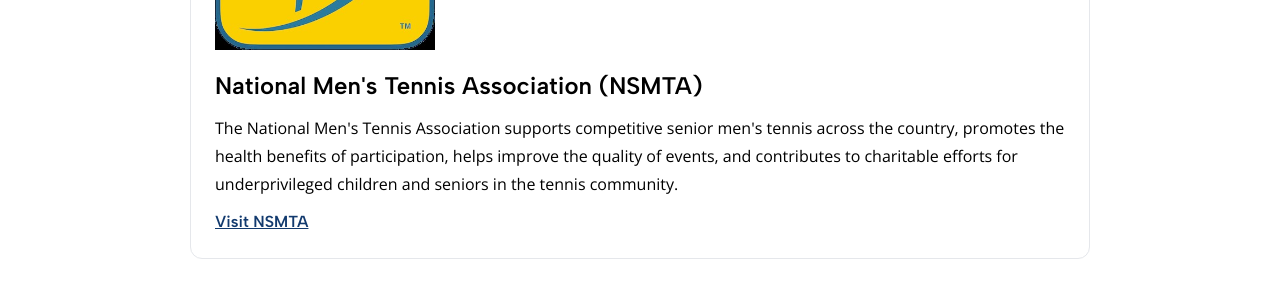
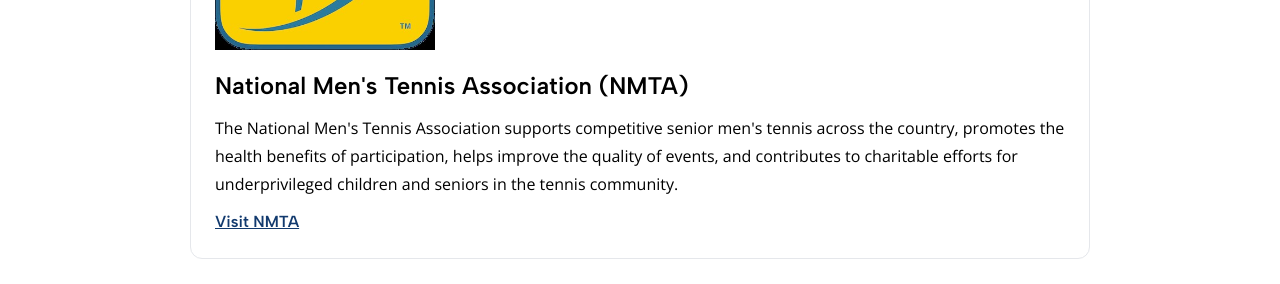
Before and after one commit to ebettenga/mtcp, a React (Vite) app: page /partners in a window 1280 px wide. Shown: the part 851-1135 px from the top of the page. Built offline with nearby package versions, Linux system fonts and the light colour scheme.

Commit message:
updated to nmta

```diff
--- a/src/components/SponsorsBanner.tsx
+++ b/src/components/SponsorsBanner.tsx
@@ -1,4 +1,4 @@
-import nsmtaLogo from '../assets/sponsors/NSMTA.jpg';
+import nmtaLogo from '../assets/sponsors/NMTA.jpg';
 
 interface Sponsor {
   name: string;
@@ -13,8 +13,8 @@
 
 const defaultSponsors: Sponsor[] = [
   {
-    name: 'NSMTA',
-    image: nsmtaLogo,
+    name: 'NMTA',
+    image: nmtaLogo,
     url: 'https://www.nsmta.net/',
   },
 ];
--- a/src/pages/Partners.tsx
+++ b/src/pages/Partners.tsx
@@ -1,5 +1,5 @@
 import Section from '../components/Section';
-import nsmtaLogo from '../assets/sponsors/NSMTA.jpg';
+import nmtaLogo from '../assets/sponsors/NMTA.jpg';
 
 export default function Partners() {
   return (
@@ -36,14 +36,14 @@
             style={{ alignSelf: 'flex-start' }}
           >
             <img
-              src={nsmtaLogo}
-              alt="NSMTA"
+              src={nmtaLogo}
+              alt="NMTA"
               style={{ width: '220px', maxWidth: '100%', objectFit: 'contain' }}
             />
           </a>
 
           <div style={{ display: 'flex', flexDirection: 'column', gap: '12px' }}>
-            <h3 className="font-albert text-2xl font-semibold text-black">National Men&apos;s Tennis Association (NSMTA)</h3>
+            <h3 className="font-albert text-2xl font-semibold text-black">National Men&apos;s Tennis Association (NMTA)</h3>
             <p className="font-open text-base leading-7 text-black">
               The National Men&apos;s Tennis Association supports competitive senior men&apos;s tennis across the country,
               promotes the health benefits of participation, helps improve the quality of events, and contributes to
@@ -56,7 +56,7 @@
               className="font-albert text-base font-semibold"
               style={{ color: '#123a6e', textDecoration: 'underline', width: 'fit-content' }}
             >
-              Visit NSMTA
+              Visit NMTA
             </a>
           </div>
         </article>
```
Also changed, not shown: src/assets/sponsors/NMTA.jpg (renamed from src/assets/sponsors/NSMTA.jpg).
